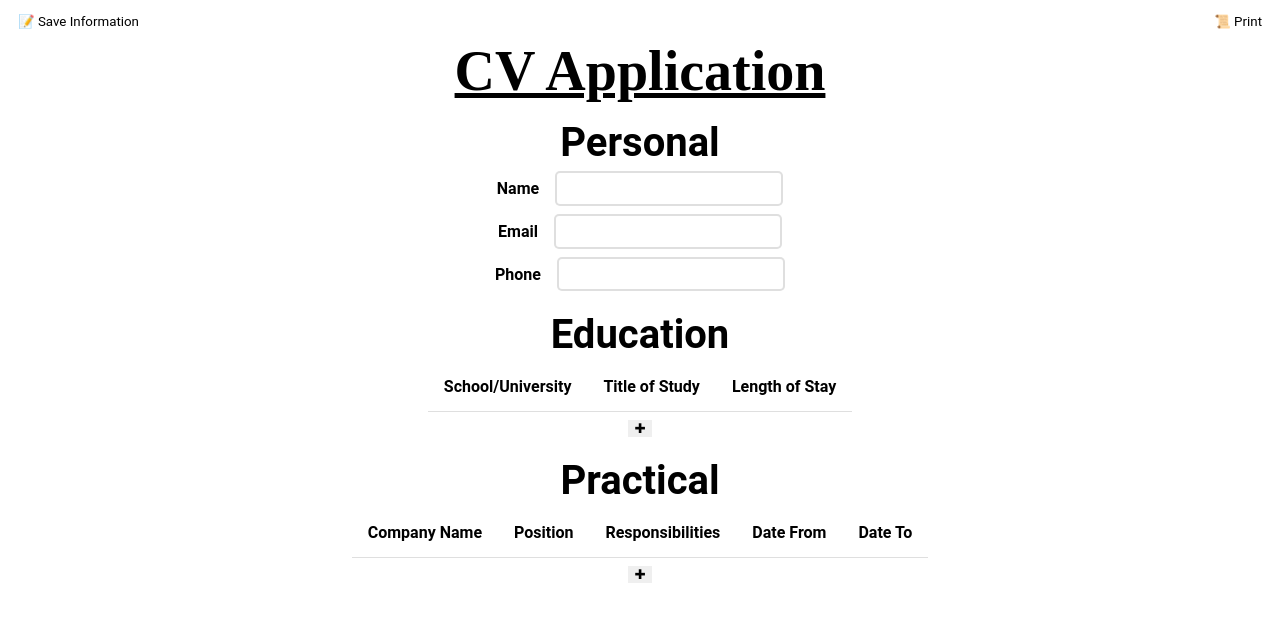
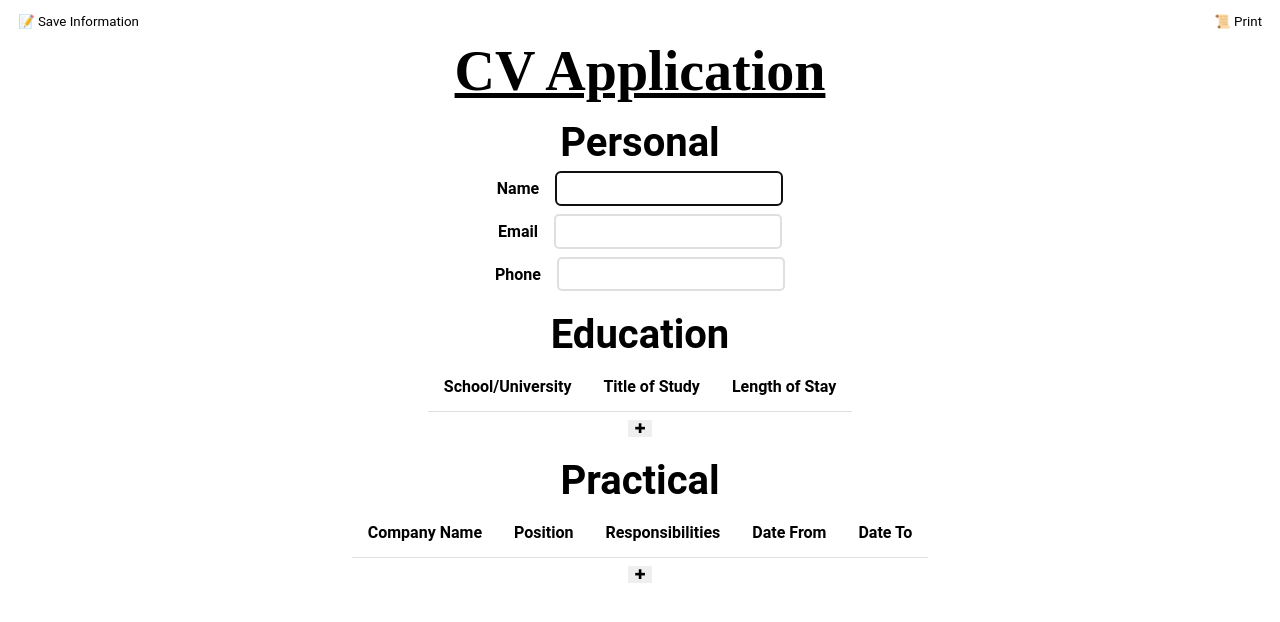
Before and after one commit to norkitorki/odin-project-cv-application, a React (Vite) app: page / in a window 1280 px wide. Shown: the top 622 px of the page. Built offline with nearby package versions, Linux system fonts and the light colour scheme.

Commit message:
Define focus prop on Input to allow autoFocusing of input

```diff
--- a/src/components/Input.jsx
+++ b/src/components/Input.jsx
@@ -24,6 +24,7 @@ export default function Input({
   type,
   value,
   required,
+  focus,
   disabled,
   onChange,
   onClear,
@@ -34,6 +35,7 @@ export default function Input({
         type={type}
         value={value}
         required={required}
+        autoFocus={focus}
         disabled={disabled}
         onChange={onChange}
       />
--- a/src/components/Personal.jsx
+++ b/src/components/Personal.jsx
@@ -35,6 +35,7 @@ export default function Personal({ isEditing }) {
                   type={value[1]}
                   value={person[lowerVal]}
                   required={false}
+                  focus={index === 0 && true}
                   disabled={!isEditing}
                   onChange={(e) => update(e, lowerVal)}
                   onClear={() => clear(lowerVal)}
--- a/src/components/TableItems.jsx
+++ b/src/components/TableItems.jsx
@@ -116,6 +116,7 @@ export default function TableItems({ properties, isEditing }) {
                     type={property.length > 1 ? property[1] : 'text'}
                     value={newItem[index][0]}
                     required={true}
+                    focus={index === 0 && true}
                     isEditing={isEditing}
                     onChange={(e) => updateNewItem(e, index)}
                     onClear={(e) =>
```
